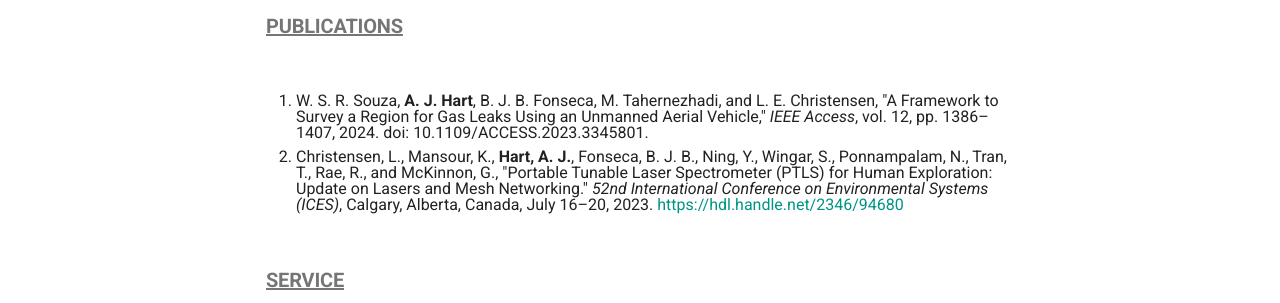
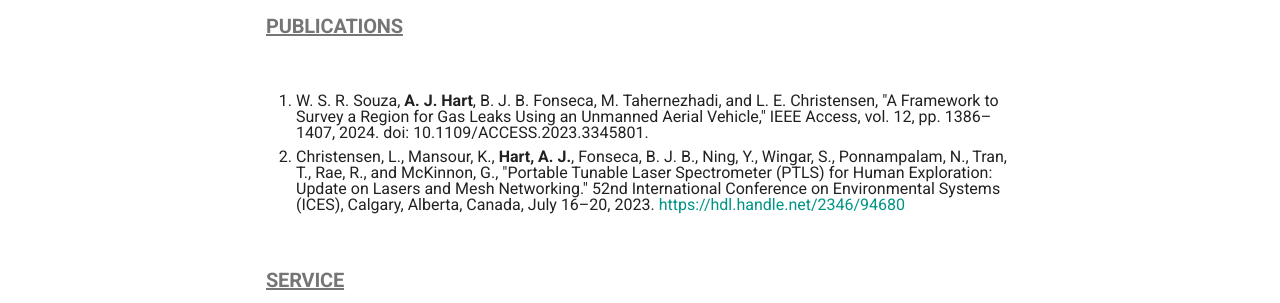
Before and after one commit to ajhart5/portfolio, an MkDocs documentation site: the page built from docs/resume.md, in a window 1280 px wide and 900 px high, scrolled down 1561 px. Shown: the part 388-691 px from the top of the window. Built offline with MkDocs 1.6.1 and Material for MkDocs 9.7.7, drawn with Linux system fonts in a browser that asks for light colours.

Commit message:
Formatting

```diff
--- a/docs/resume.md
+++ b/docs/resume.md
@@ -109,9 +109,9 @@
 
 # Publications
 
-1. W. S. R. Souza, **A. J. Hart**, B. J. B. Fonseca, M. Tahernezhadi, and L. E. Christensen, "A Framework to Survey a Region for Gas Leaks Using an Unmanned Aerial Vehicle," *IEEE Access*, vol. 12, pp. 1386–1407, 2024. doi: 10.1109/ACCESS.2023.3345801.
+1. W. S. R. Souza, **A. J. Hart**, B. J. B. Fonseca, M. Tahernezhadi, and L. E. Christensen, "A Framework to Survey a Region for Gas Leaks Using an Unmanned Aerial Vehicle," IEEE Access, vol. 12, pp. 1386–1407, 2024. doi: 10.1109/ACCESS.2023.3345801.
 
-2. Christensen, L., Mansour, K., **Hart, A. J.**, Fonseca, B. J. B., Ning, Y., Wingar, S., Ponnampalam, N., Tran, T., Rae, R., and McKinnon, G., "Portable Tunable Laser Spectrometer (PTLS) for Human Exploration: Update on Lasers and Mesh Networking." *52nd International Conference on Environmental Systems (ICES)*, Calgary, Alberta, Canada, July 16–20, 2023. <https://hdl.handle.net/2346/94680>
+2. Christensen, L., Mansour, K., **Hart, A. J.**, Fonseca, B. J. B., Ning, Y., Wingar, S., Ponnampalam, N., Tran, T., Rae, R., and McKinnon, G., "Portable Tunable Laser Spectrometer (PTLS) for Human Exploration: Update on Lasers and Mesh Networking." 52nd International Conference on Environmental Systems (ICES), Calgary, Alberta, Canada, July 16–20, 2023. <https://hdl.handle.net/2346/94680>
 
 # Service
 
```
